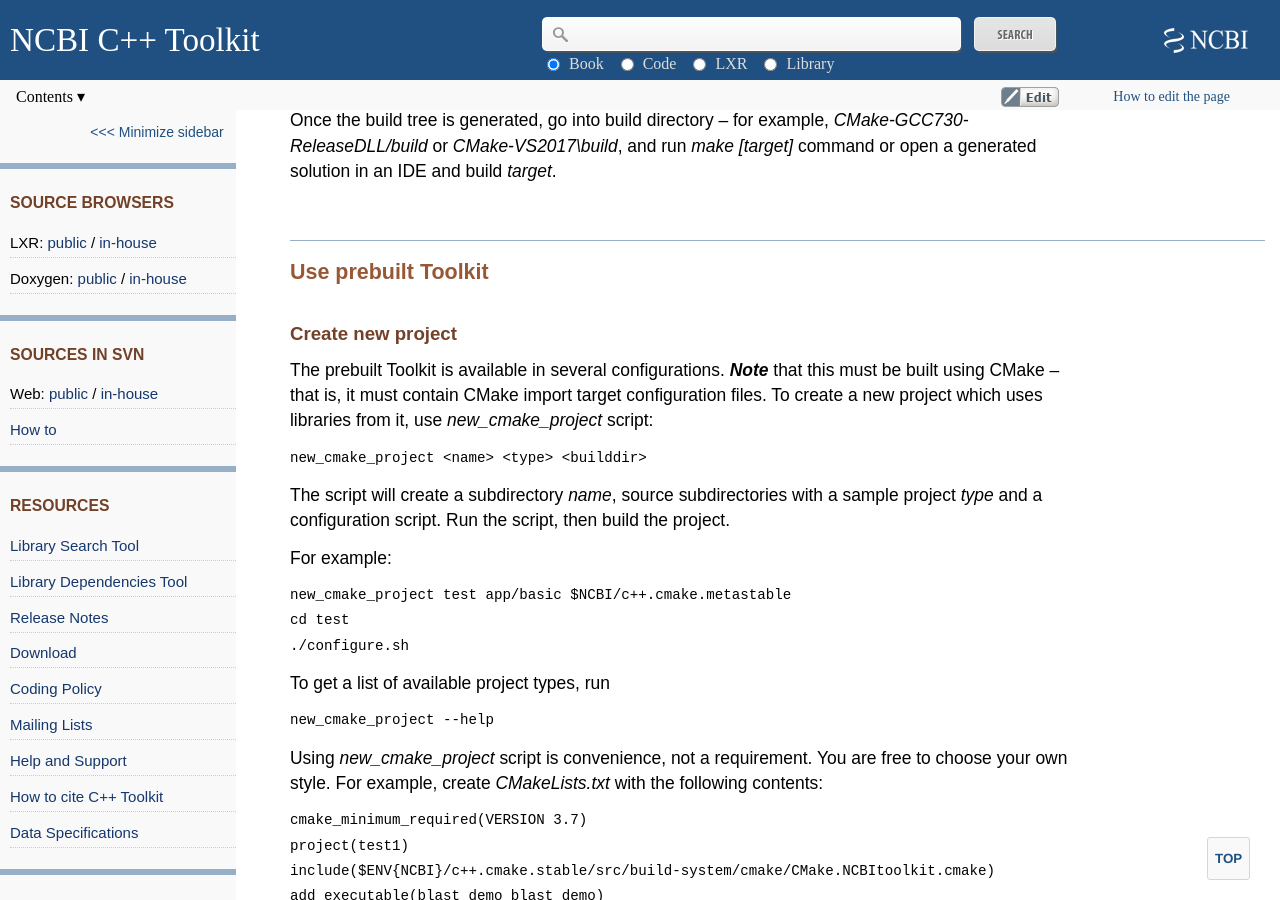
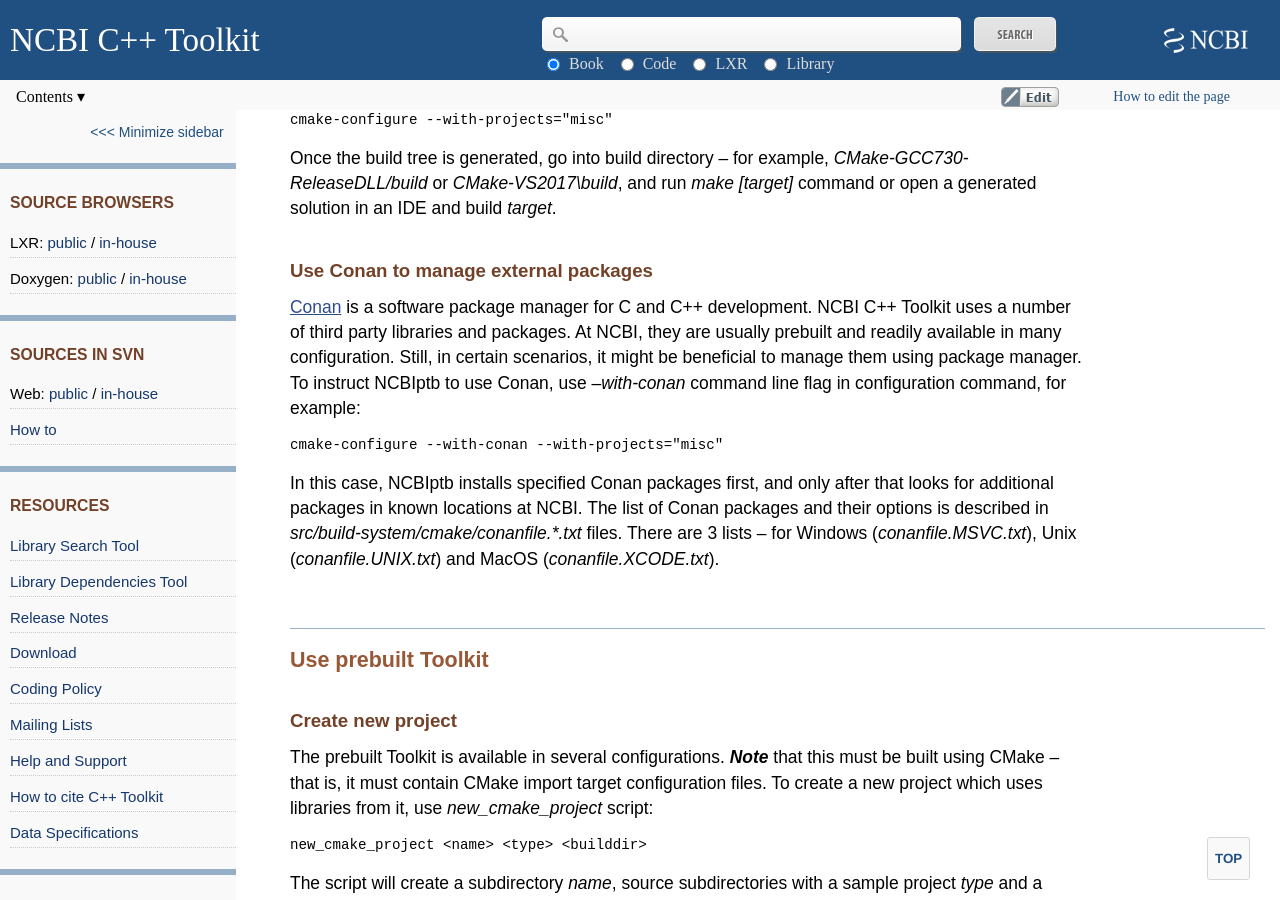
Before and after one commit to ncbi/cxx-toolkit, a Jekyll site: the page built from pages/ch_cmconfig.md, in a window 1280 px wide and 900 px high, scrolled down 2734 px. Built offline with Jekyll 4.4.1, drawn with Linux system fonts in a browser that asks for light colours; some of the changed text lies outside the part shown.

Commit message:
Update ch_cmconfig.md

```diff
--- a/pages/ch_cmconfig.md
+++ b/pages/ch_cmconfig.md
@@ -20,6 +20,8 @@
 ## Chapter Outline
 
 -   [Configure build tree](#ch_cmconfig._Configure)
+
+    -   [Use Conan to manage external packages](#ch_cmconfig._Configure_Conan)
 
 -   [Use prebuilt Toolkit](#ch_cmconfig._Use_prebuilt)
 
@@ -125,6 +127,16 @@
     cmake-configure --with-projects="misc"
 
 Once the build tree is generated, go into build directory – for example, *CMake-GCC730-ReleaseDLL/build* or *CMake-VS2017\build*, and run *make [target]* command or open a generated solution in an IDE and build *target*.
+
+<a name="ch_cmconfig._Configure_Conan"></a>
+
+### Use Conan to manage external packages
+
+[Conan](https://docs.conan.io/en/latest/) is a software package manager for C and C++ development. NCBI C++ Toolkit uses a number of third party libraries and packages. At NCBI, they are usually prebuilt and readily available in many configuration. Still, in certain scenarios, it might be beneficial to manage them using package manager. To instruct NCBIptb to use Conan, use *--with-conan* command line flag in configuration command, for example:
+
+    cmake-configure --with-conan --with-projects="misc"
+
+In this case, NCBIptb installs specified Conan packages first, and only after that looks for additional packages in known locations at NCBI. The list of Conan packages and their options is described in *src/build-system/cmake/conanfile.\*.txt* files. There are 3 lists – for Windows (*conanfile.MSVC.txt*), Unix (*conanfile.UNIX.txt*) and MacOS (*conanfile.XCODE.txt*).
 
 <a name="ch_cmconfig._Use_prebuilt"></a>
 
```
